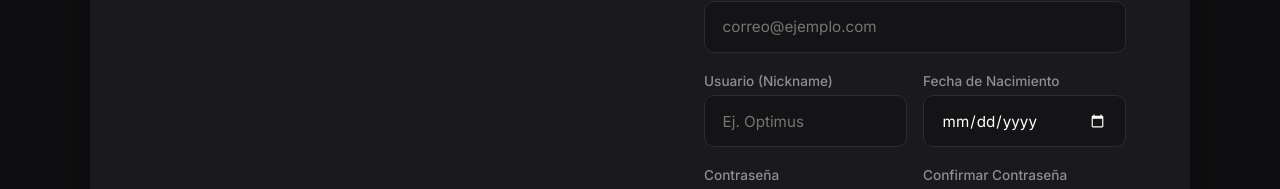
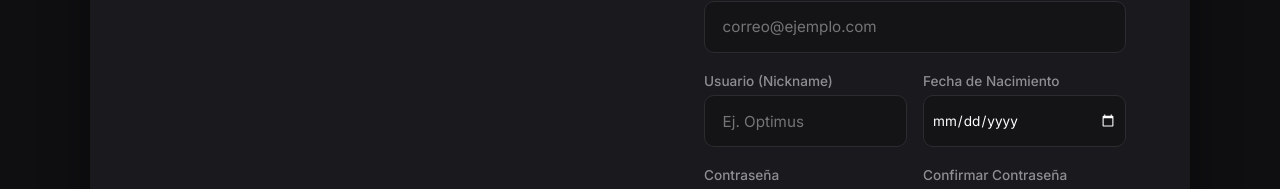
Before and after one commit to JoseSLK/WeiClothe-UI, an Angular app: page /register in a window 1280 px wide. Shown: the part 295-484 px from the top of the page. Built offline with nearby package versions, Linux system fonts and the light colour scheme.

Commit message:
fix(UI & UE): Move calendar icon position to a better position and fix calendar behavior, avoiding invalid dates

```diff
--- a/src/app/auth/register/register.component.css
+++ b/src/app/auth/register/register.component.css
@@ -184,15 +184,18 @@
   color: var(--text-main);
   font-size: 0.95rem;
   font-family: inherit;
-  transition: all 0.2s ease;
+  transition: border-color 0.2s ease, background-color 0.2s ease;
   box-sizing: border-box;
 }
 
+.input-group input[type="date"] {
+  padding: 0.9rem 0.5rem;
+  font-size: 0.85rem;
+}
 
 .input-group input[type="date"]::-webkit-calendar-picker-indicator {
   filter: invert(1);
   cursor: pointer;
-  margin-left: 8px;
 }
 
 .input-group select {
@@ -228,7 +231,6 @@
   border-color: var(--error-color);
 }
 
-/* OJO DE CONTRASEÑA */
 .password-wrapper {
   position: relative;
   display: flex;
@@ -236,7 +238,7 @@
 }
 
 .password-wrapper input {
-  padding-right: 3rem; /* Espacio para el icono del ojo */
+  padding-right: 3rem;
 }
 
 .toggle-password {
--- a/src/app/auth/register/register.component.html
+++ b/src/app/auth/register/register.component.html
@@ -55,7 +55,7 @@
 
           <div class="input-group">
             <label for="date_birth">Fecha de Nacimiento</label>
-            <input type="date" id="date_birth" name="date_birth" [(ngModel)]="user.date_birth" required
+            <input type="date" id="date_birth" name="date_birth" [(ngModel)]="user.date_birth" required [max]="maxDate"
               [ngClass]="{'input-error': errorMessage}">
           </div>
         </div>
--- a/src/app/auth/register/register.component.ts
+++ b/src/app/auth/register/register.component.ts
@@ -1,4 +1,4 @@
-import { Component } from '@angular/core';
+import { Component, OnInit } from '@angular/core';
 import { FormsModule } from '@angular/forms';
 import { CommonModule } from '@angular/common';
 import { Router, RouterModule } from '@angular/router';
@@ -10,7 +10,7 @@ import { AuthService } from '../services/auth';
   templateUrl: './register.component.html',
   styleUrl: './register.component.css',
 })
-export class Register {
+export class Register implements OnInit {
   user = {
     first_name: '',
     last_name: '',
@@ -26,8 +26,20 @@ export class Register {
   errorMessage = '';
   showPassword = false;
   showConfirmPassword = false;
+  maxDate: string = '';
 
   constructor(private authService: AuthService, private router: Router) { }
+
+  ngOnInit() {
+    const today = new Date();
+    today.setFullYear(today.getFullYear() - 10);
+
+    const year = today.getFullYear();
+    const month = String(today.getMonth() + 1).padStart(2, '0');
+    const day = String(today.getDate()).padStart(2, '0');
+
+    this.maxDate = `${year}-${month}-${day}`;
+  }
 
   onSubmit() {
     this.errorMessage = '';
@@ -40,6 +52,11 @@ export class Register {
 
     if (this.user.password !== this.user.confirm_password) {
       this.errorMessage = 'Las contraseñas no coinciden.';
+      return;
+    }
+
+    if (this.user.date_birth > this.maxDate) {
+      this.errorMessage = 'Debes tener al menos 10 años de edad para registrarte.';
       return;
     }
 
```
